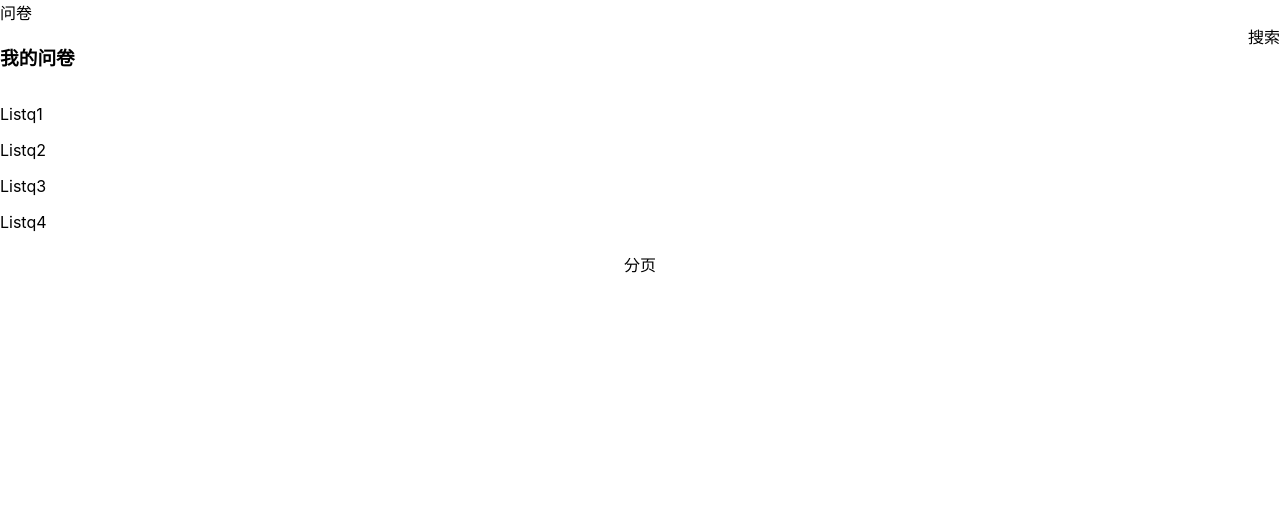
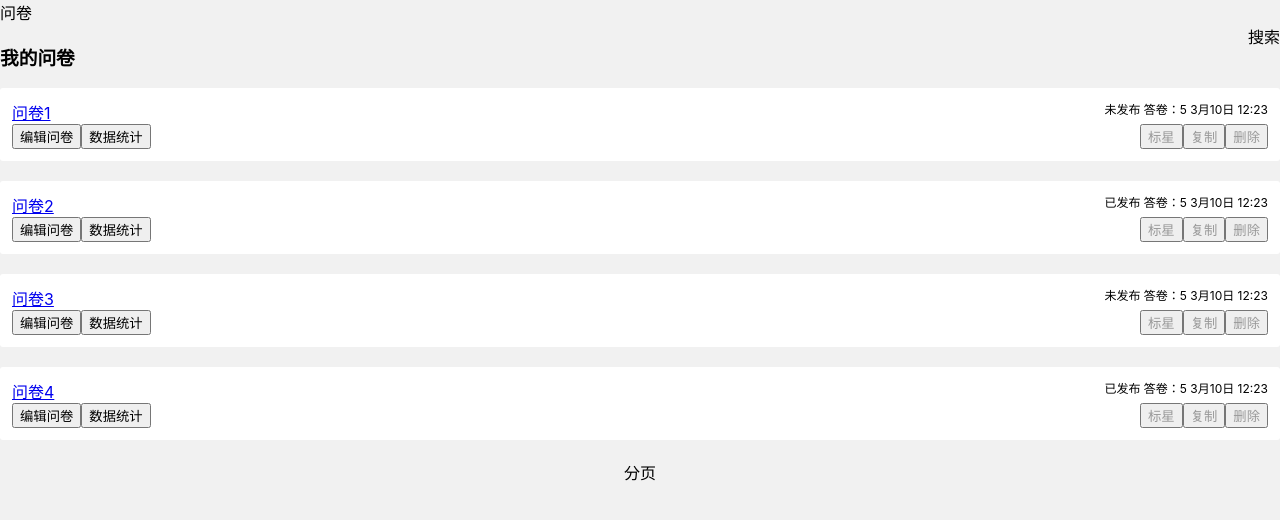
Before and after one commit to zczhao1992/wenjun-fe, a React (Create React App) app: page / in a window 1280 px wide. Shown: the top 520 px of the page. Built offline with nearby package versions, Linux system fonts and the light colour scheme.

Commit message:
feat: 增加卡片功能

```diff
--- a/package.json
+++ b/package.json
@@ -13,6 +13,7 @@
     "react": "^18.2.0",
     "react-dom": "^18.2.0",
     "react-scripts": "5.0.1",
+    "sass": "^1.63.2",
     "typescript": "^4.9.5",
     "web-vitals": "^2.1.4"
   },
--- a/src/components/QuestionCard.tsx
+++ b/src/components/QuestionCard.tsx
@@ -3,19 +3,42 @@
 
 type PropsType = {
   _id: string;
-  isStart: boolean;
+  title: string;
+  isStar: boolean;
   isPublished: boolean;
   answerCount: number;
   createdAt: string;
 };
 
 const QuestionCard: FC<PropsType> = (props: PropsType) => {
-  const { _id } = props;
+  const { _id, title, createdAt, answerCount, isPublished } = props;
 
   return (
-    <>
-      <p>List{_id}</p>
-    </>
+    <div className={styles.container}>
+      <div className={styles.title}>
+        <div className={styles.left}>
+          <a href="#">{title}</a>
+        </div>
+        <div className={styles.right}>
+          {isPublished ? <span>已发布</span> : <span>未发布</span>}
+          &nbsp;
+          <span>答卷：{answerCount}</span>
+          &nbsp;
+          <span>{createdAt}</span>
+        </div>
+      </div>
+      <div className={styles["button-container"]}>
+        <div className={styles.left}>
+          <button>编辑问卷</button>
+          <button>数据统计</button>
+        </div>
+        <div className={styles.right}>
+          <button>标星</button>
+          <button>复制</button>
+          <button>删除</button>
+        </div>
+      </div>
+    </div>
   );
 };
 
--- a/src/pages/List.module.scss
+++ b/src/pages/List.module.scss
@@ -17,3 +17,7 @@
 .footer {
   text-align: center;
 }
+
+body {
+  background-color: #f1f1f1;
+}
--- a/src/react-app-env.d.ts
+++ b/src/react-app-env.d.ts
@@ -1 +1,4 @@
 /// <reference types="react-scripts" />
+declare module "react/jsx-runtime" {
+    export default any;
+}
```
Also changed, not shown: 2 other files (tests, documents, lock files or other folders).
